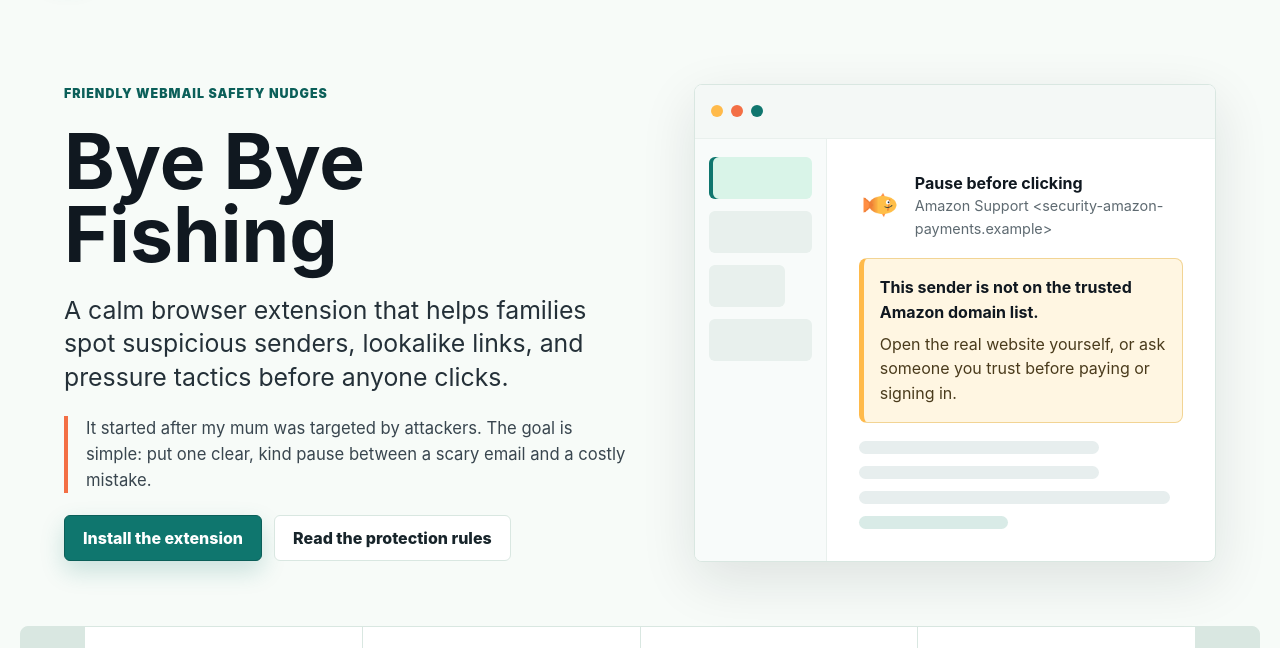
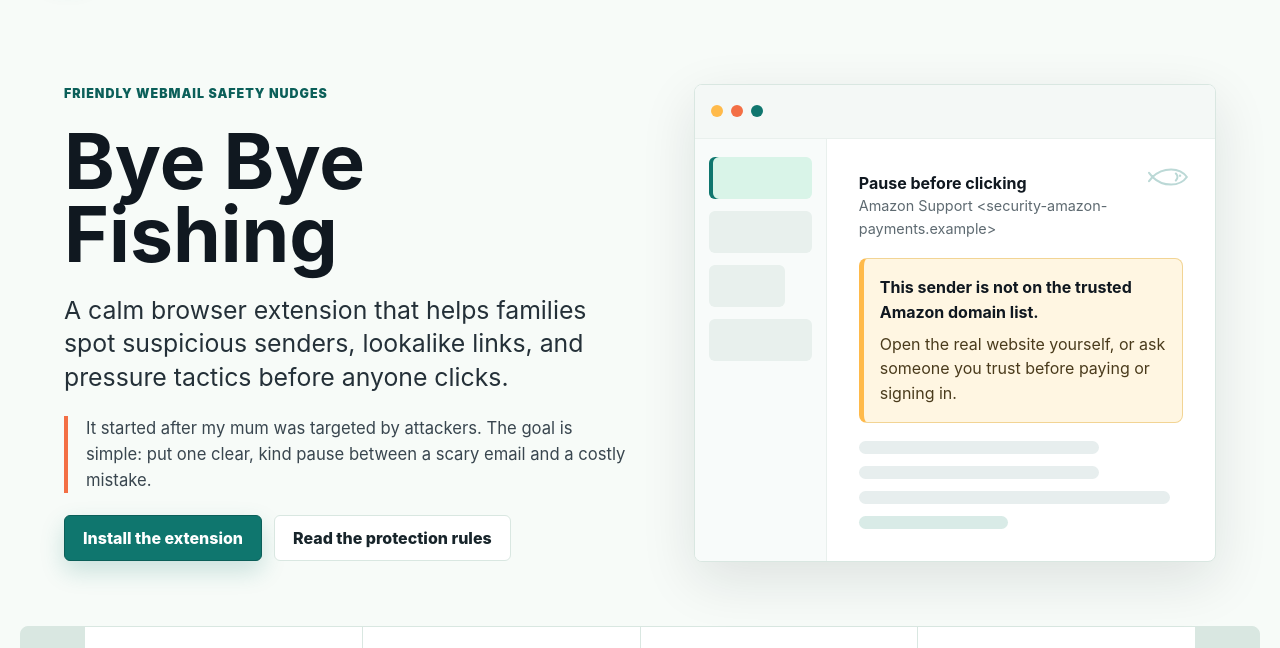
Before and after one commit to Makio64/byebyefishing-site, a website: page index.html in a window 1280 px wide. Shown: the part 78-726 px from the top of the page. Drawn offline with Linux system fonts and the light colour scheme.

Commit message:
Soften warning preview branding

```diff
--- a/index.html
+++ b/index.html
@@ -61,8 +61,18 @@
               <span class="mail-item"></span>
             </aside>
             <article class="mail-message">
+              <svg class="preview-fish" viewBox="0 0 64 40" aria-hidden="true" focusable="false">
+                <path
+                  d="M8 20c7-7 16-11 27-11 10 0 18 4 23 11-5 7-13 11-23 11-11 0-20-4-27-11Zm0 0-5-6m5 6-5 6M42 15c3 3 3 7 0 10"
+                  fill="none"
+                  stroke="currentColor"
+                  stroke-width="3"
+                  stroke-linecap="round"
+                  stroke-linejoin="round"
+                />
+                <circle cx="48" cy="18" r="1.8" fill="currentColor" />
+              </svg>
               <div class="sender-line">
-                <img src="assets/icon-128.png" alt="" width="44" height="44">
                 <div>
                   <strong>Pause before clicking</strong>
                   <span>Amazon Support &lt;security-amazon-payments.example&gt;</span>
--- a/styles.css
+++ b/styles.css
@@ -309,6 +309,7 @@ code {
 }
 
 .mail-message {
+  position: relative;
   display: grid;
   align-content: start;
   gap: 18px;
@@ -316,14 +317,8 @@ code {
 }
 
 .sender-line {
-  display: grid;
-  grid-template-columns: 44px 1fr;
-  gap: 12px;
-  align-items: center;
-}
-
-.sender-line img {
-  border-radius: var(--radius);
+  display: block;
+  padding-right: 52px;
 }
 
 .sender-line strong,
@@ -335,6 +330,16 @@ code {
   overflow-wrap: anywhere;
   color: var(--muted);
   font-size: 0.9rem;
+}
+
+.preview-fish {
+  position: absolute;
+  top: 24px;
+  right: 24px;
+  width: 44px;
+  height: 28px;
+  color: var(--teal);
+  opacity: 0.28;
 }
 
 .warning-band {
```
